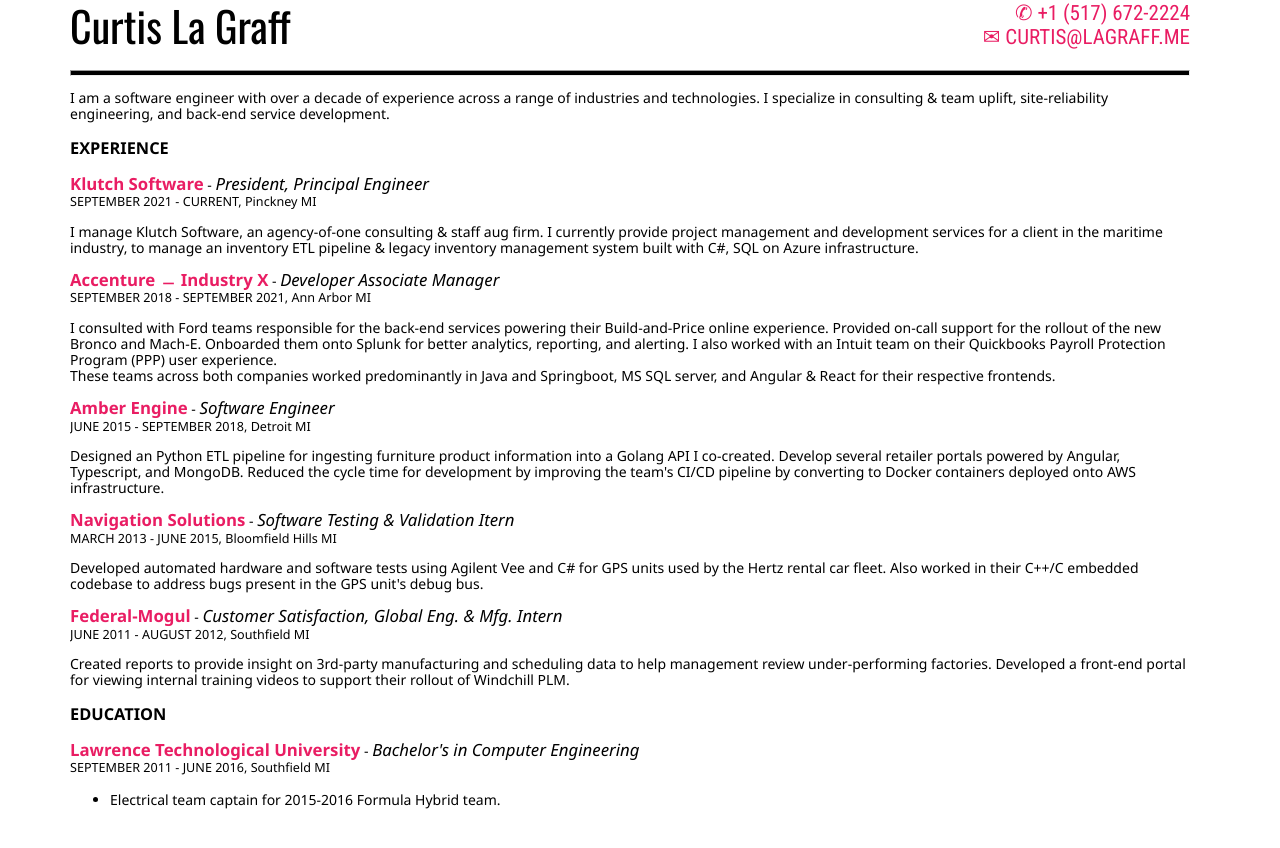
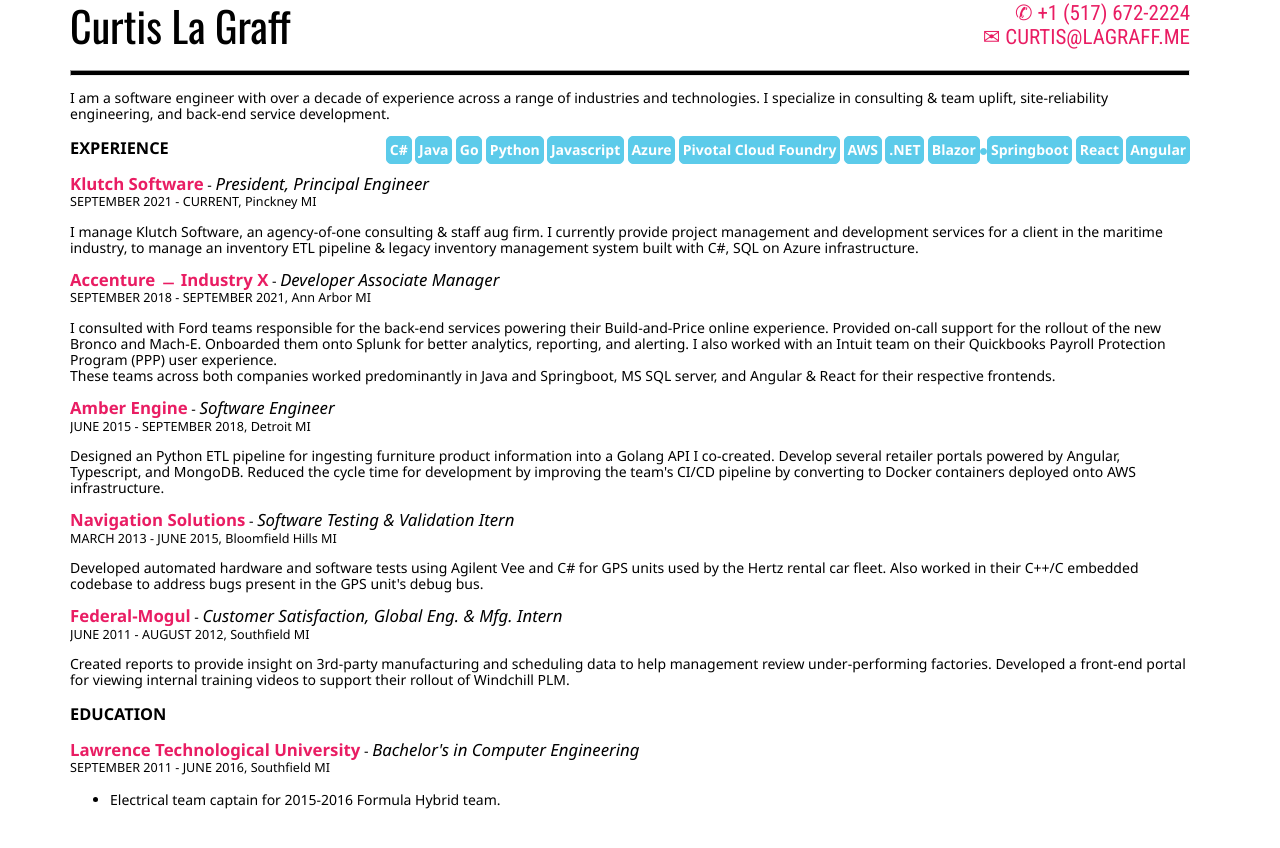
Before and after one commit to clagraff/clagraff.github.io, a Jekyll site: the page built from index.html, in a window 1280 px wide. Shown: the top 848 px of the page. Built offline with Jekyll 4.4.1, drawn with Linux system fonts in a browser that asks for light colours.

Commit message:
Update index.html

```diff
--- a/index.html
+++ b/index.html
@@ -6,6 +6,21 @@
 I am a software engineer with over a decade of experience across a range of industries and technologies. I specialize in consulting & team uplift,
   site-reliability engineering, and back-end service development.
 </p>
+<ul class="tech">
+  <li>C#</li>
+  <li>Java</li>
+  <li>Go</li>
+  <li>Python</li>
+  <li>Javascript</li>
+  <li>Azure</li>
+  <li>Pivotal Cloud Foundry</li>
+  <li>AWS</li>
+  <li>.NET</li>
+  <li>Blazor<li>
+  <li>Springboot</li>
+  <li>React</li>
+  <li>Angular</li>
+</ul>
 <p class="entry">
   <h3>EXPERIENCE</h3>
   <span class="company">Klutch Software</span> - <span class="position">President, Principal Engineer</span>
```
